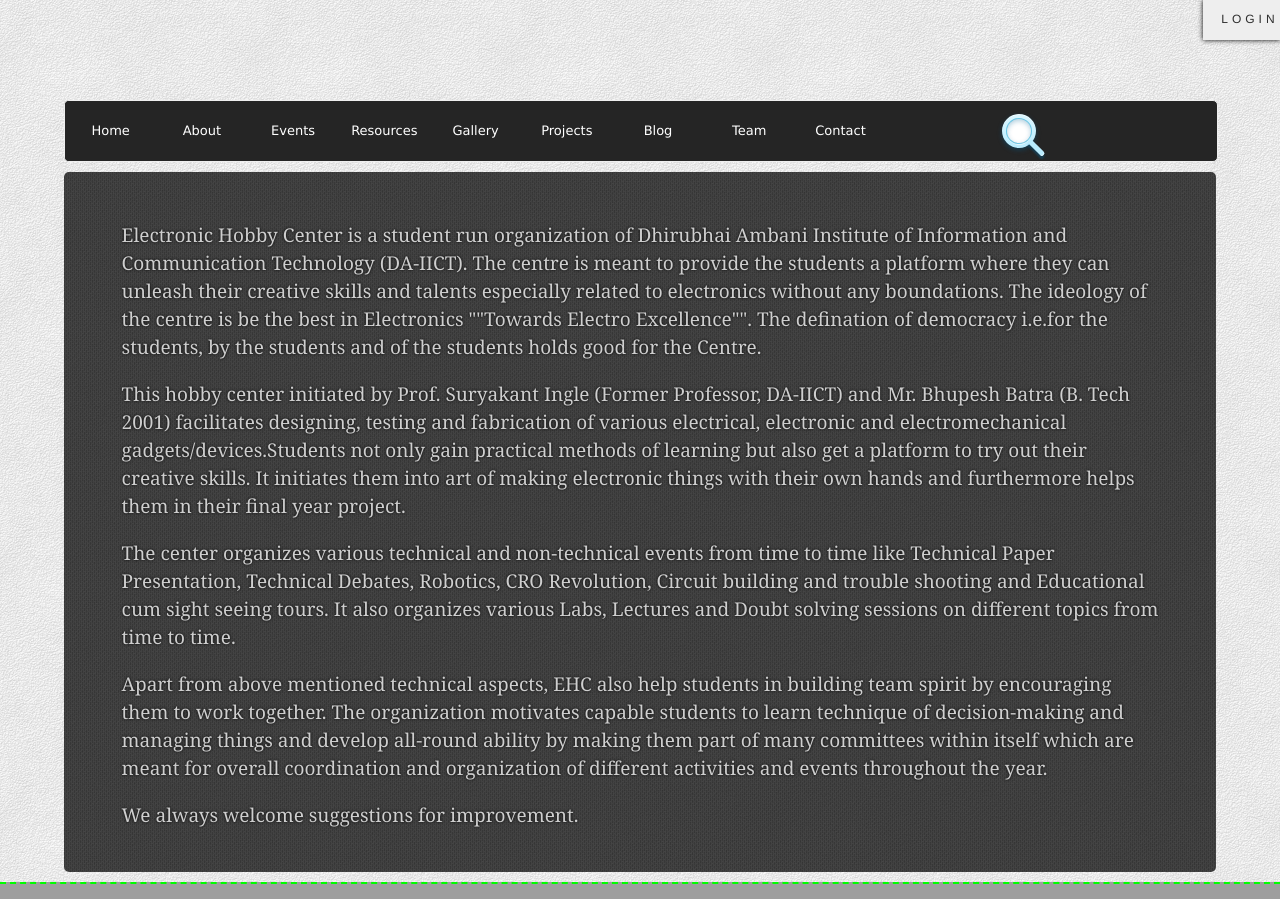
After one commit to ehc-daiict/EHC-web, a PHP site: page /foo/about.html in a window 1280 px wide. The commit adds this page. Shown: the top 899 px of the page. Run offline with PHP 8.4, Linux system fonts and the light colour scheme; some libraries are stand-ins or nearby versions; grey boxes are pictures that could not be loaded.

Commit message:
About page added and done

```diff
--- /dev/null
+++ b/about.html
@@ -0,0 +1,137 @@
+<!DOCTYPE html>
+<!--[if lt IE 7]>      <html class="no-js lt-ie9 lt-ie8 lt-ie7"> <![endif]-->
+<!--[if IE 7]>         <html class="no-js lt-ie9 lt-ie8"> <![endif]-->
+<!--[if IE 8]>         <html class="no-js lt-ie9"> <![endif]-->
+<!--[if gt IE 8]><!--> <html class="no-js"> <!--<![endif]-->
+    <head>
+        <meta charset="utf-8">
+        <meta http-equiv="X-UA-Compatible" content="IE=edge,chrome=1">
+        <title></title>
+        <meta name="description" content="">
+        <meta name="viewport" content="width=device-width">
+
+        <!-- Place favicon.ico and apple-touch-icon.png in the root directory -->
+
+        <link rel="stylesheet" href="css/normalize.css">
+        <link rel="stylesheet" href="css/main.css">
+        <link rel="stylesheet" href="css/about.css">
+        <script src="js/vendor/modernizr-2.6.1.min.js"></script>
+    </head>
+    <body>
+        <!--[if lt IE 7]>
+            <p class="chromeframe">You are using an outdated browser. <a href="http://browsehappy.com/">Upgrade your browser today</a> or <a href="http://www.google.com/chromeframe/?redirect=true">install Google Chrome Frame</a> to better experience this site.</p>
+        <![endif]-->
+
+        <!-- Add your site or application content here -->
+        <section id="siteBody">
+        	<a name="TopOfPage" id="TopOfPage"></a> <!--name is only for older browsers-->
+            <header id="siteHeader">
+
+                <section id="siteLogo">
+                </section>
+
+
+                <div id="siteLogin"></div>
+                <div id="LoginMenu">
+                    <form>
+                       <input type="text" name="firstname" required placeholder="Username"/>
+                       <input type="text" name="lastname" required placeholder="Password"/>
+                       <div id="loginButton">
+                           <a class="button next" href="javascript:void(0)">Submit</a>
+                       </div>
+                    </form>
+                </div>
+                <div id="bar">
+                    <a href="#"><h1>LOGIN</h1></a>
+                </div>
+
+
+            </header>
+
+            <nav id="siteNav">
+                <ul class="menu">
+                    <li><a href="#">Home</a></li>
+                    <li><a href="#">About</a></li>
+                    <li><a href="#">Events</a>
+
+                    </li>
+                    <li><a href="#">Resources</a></li>
+                    <li><a href="#">Gallery</a></li>
+                    <li><a href="#">Projects</a></li>
+                    <li><a href="#">Blog</a></li>
+                    <li><a href="#">Team</a></li>
+                    <li><a href="#">Contact</a></li>
+                </ul>
+
+                <aside id="siteSearch">
+                	<div class="container">
+                        <p class="s"><input name="search" id="search" type="search" placeholder="Search"></p>
+                    </div>
+                </aside>
+            </nav>
+
+            <section id="contentWrapper">
+				<div id="background">
+                </div>
+                <section id="content">
+                    <p>Electronic Hobby Center is a student run organization of Dhirubhai Ambani Institute of Information and Communication Technology (DA-IICT). The centre is meant to provide the students a platform where they can unleash their creative skills and talents especially related to electronics without any boundations. The ideology of the centre is be the best in Electronics ""Towards Electro Excellence"". The defination of democracy i.e.for the students, by the students and of the students holds good for the Centre. </p>
+                    <p>This hobby center initiated by Prof. Suryakant Ingle (Former Professor, DA-IICT) and Mr. Bhupesh Batra (B. Tech 2001) facilitates designing, testing and fabrication of various electrical, electronic and electromechanical gadgets/devices.Students not only gain practical methods of learning but also get a platform to try out their creative skills. It initiates them into art of making electronic things with their own hands and furthermore helps them in their final year project.</p>
+					<p>The center organizes various technical and non-technical events from time to time like Technical Paper Presentation, Technical Debates, Robotics, CRO Revolution, Circuit building and trouble shooting and Educational cum sight seeing tours. It also organizes various Labs, Lectures and Doubt solving sessions on different topics from time to time.</p>
+					<p>Apart from above mentioned technical aspects, EHC also help students in building team spirit by encouraging them to work together. The organization motivates capable students to learn technique of decision-making and managing things and develop all-round ability by making them part of many committees within itself which are meant for overall coordination and organization of different activities and events throughout the year.</p>
+					<p>We always welcome suggestions for improvement.</p>
+
+                </section>
+            </section>
+            <section id="noOverlap">
+
+            </section>
+
+        </section>
+
+        <footer id="siteFooter">
+
+        	<section id="daiictFooter">
+            	<a href="#"><h1>DhiruBhai Ambani Institute of <br>Information & Communication Technology</h1></a>
+            </section>
+
+        	<section id="ehcFooter">
+	         	<a href="#"><h1>Electronic Hobby Club</h1></a><br>
+                <h3>© EHC@DA-IICT</h3>
+            </section>
+
+            <section id="goTop">
+            	<a href="#TopOfPage"><span title="Go to Top">▲</span></a>
+            </section>
+
+
+            <section id="shareUs">
+            	<div class="container">
+                    <div class="cell">
+                        <div class="share-wrapper below">
+                            <div class="rc10 share-action icon-share"></div>
+                            <div class="share-container rc10 ">
+                                <a class="share-btn tl icon-google-plus" href='#'></a>
+                                <a class="share-btn tr icon-twitter" href='#'></a>
+                                <a class="share-btn br icon-facebook" href='#'></a>
+                                <a class="share-btn bl icon-pinterest" href='#'></a>
+                            </div>
+                        </div>
+                    </div>
+                </div>
+            </section>
+
+        </footer>
+       <!-- <script src="//ajax.googleapis.com/ajax/libs/jquery/1.8.0/jquery.min.js"></script> -->
+        <script>window.jQuery || document.write('<script src="js/vendor/jquery-1.8.0.min.js"><\/script>')</script>
+        <script src="js/plugins.js"></script>
+        <script src="js/main.js"></script>
+
+        <!-- Google Analytics: change UA-XXXXX-X to be your site's ID. -->
+<!--        <script>
+            var _gaq=[['_setAccount','UA-XXXXX-X'],['_trackPageview']];
+            (function(d,t){var g=d.createElement(t),s=d.getElementsByTagName(t)[0];
+            g.src=('https:'==location.protocol?'//ssl':'//www')+'.google-analytics.com/ga.js';
+            s.parentNode.insertBefore(g,s)}(document,'script'));
+        </script> -->
+    </body>
+</html>
--- /dev/null
+++ b/css/about.css
@@ -0,0 +1,33 @@
+#contentWrapper {
+	width:90%;
+	margin:0 5%;
+	position:relative;
+}
+
+#contentWrapper #background {
+	width:100%;
+	height:700px;
+	min-height:500px;
+	margin:10px 0;
+	-webkit-border-radius: 5px;
+	-moz-border-radius: 5px;
+	border-radius: 5px;
+	background:rgba(0,0,0,0.3) url(../img/outlets.png) repeat right top;
+	filter: alpha(opacity=30);
+    -moz-opacity: 0.3;
+    -khtml-opacity: 0.3;
+    opacity: 0.8;
+}
+
+#contentWrapper #content {
+	position:absolute;
+	top:40px;
+	left:5%;
+	width:90%;
+	font-size:19px;
+	line-height:28px;
+	vertical-align:baseline;
+	font-family:Georgia, "Times New Roman", Times, serif;
+	color:#cfcfcf;
+	text-shadow:0 0 3px #000;
+}
--- a/css/main.css
+++ b/css/main.css
@@ -172,7 +172,7 @@ body {
 
 /*_____________LOGIN_______________*/
 #siteLogin {
-	position:absolute;
+	position:fixed;
 	right:0;
 	top:0;
 	width:100%;
@@ -190,7 +190,7 @@ body {
 }
 
 #LoginMenu {
-	position:absolute;
+	position:fixed;
 	top:50%;
 	left:50%;
 	margin:-10% 0 0 -10%;/*Half of width*/
```
Also changed, not shown: img/black_twill.png (deleted), img/classy_fabric.png (deleted), img/low_contrast_linen.png (deleted), img/outlets.png (added), img/retina_dust.png (deleted), img/subtle_carbon.png (deleted), img/vertical_cloth.png (deleted).
